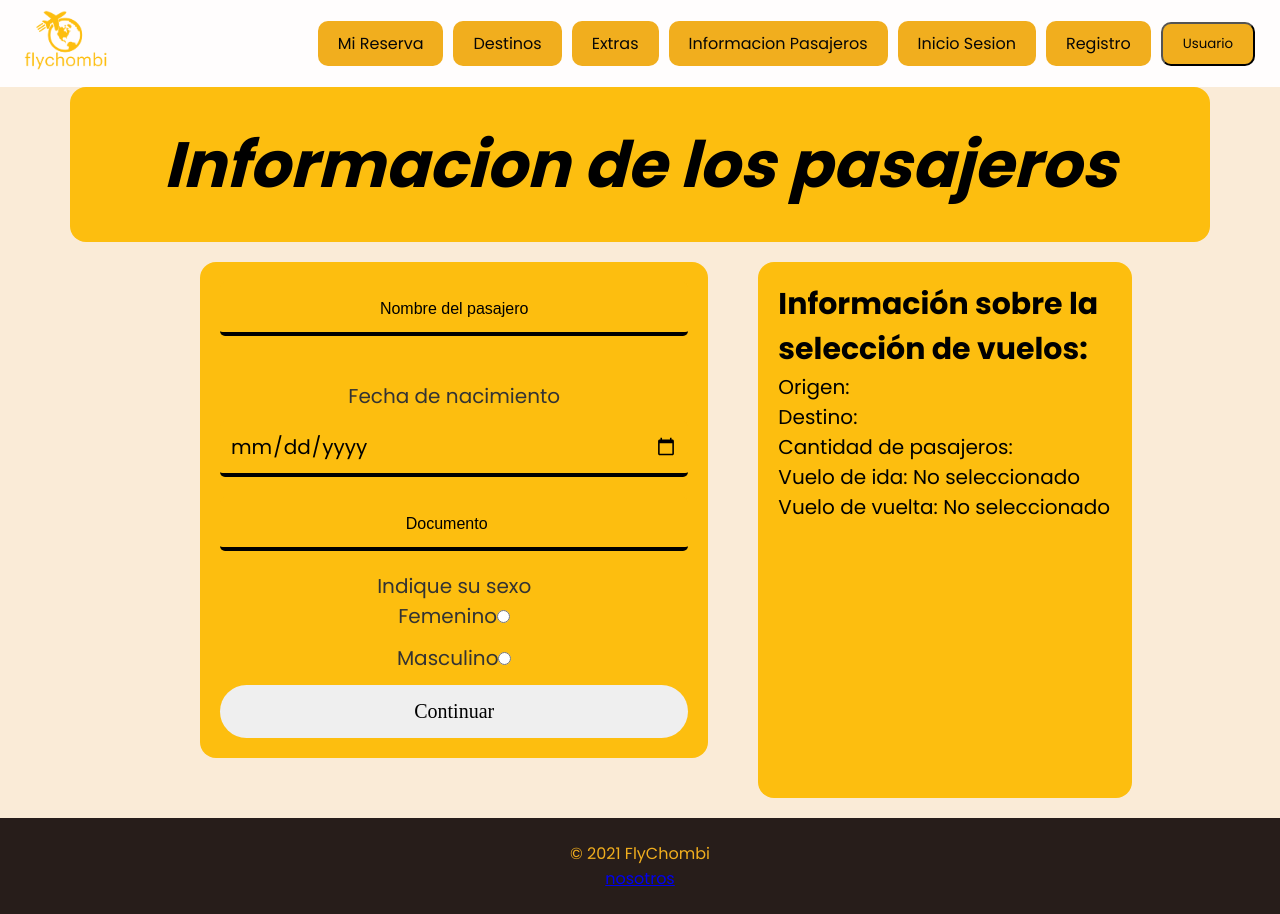
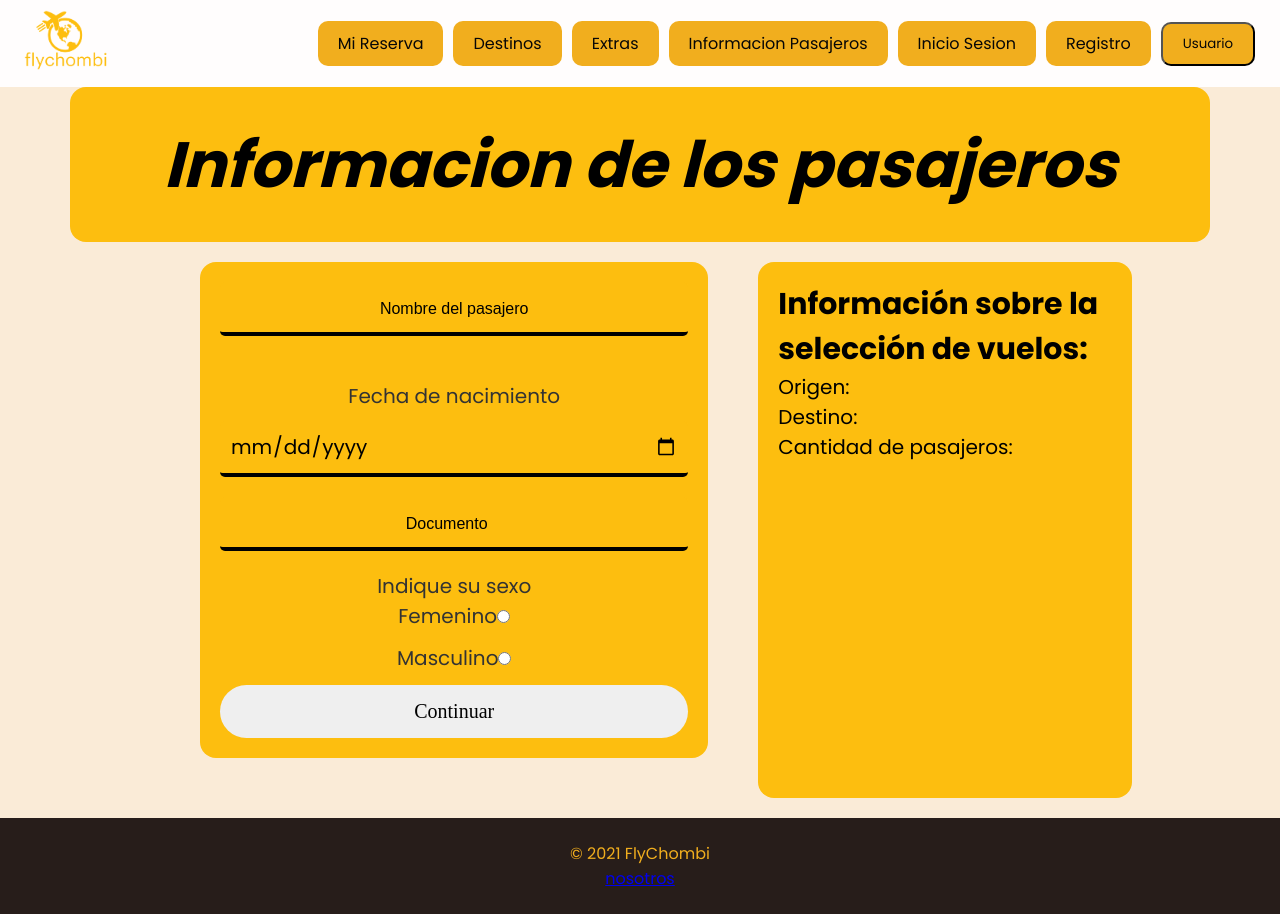
Before and after one commit to samyfontes/flychombi, a React (Create React App) app: page /informacion-pasajeros in a window 1280 px wide. Built offline with nearby package versions, Linux system fonts and the light colour scheme.

Commit message:
resumen de vuelo en iformacion de de usuarios completo

```diff
--- a/src/pages/InfoPasajeros.js
+++ b/src/pages/InfoPasajeros.js
@@ -60,8 +60,11 @@ const InformacionPasajeros = () => {
                         <p>Origen: {selectedOrigin}</p>
                         <p>Destino: {selectedDestination}</p>
                         <p>Cantidad de pasajeros: {passengerCount}</p>
-                        <p>Vuelo de ida: {selectedOutboundFlight ? selectedOutboundFlight.name : 'No seleccionado'}</p>
-                        <p>Vuelo de vuelta: {selectedReturnFlight ? selectedReturnFlight.name : 'No seleccionado'}</p>
+                        {selectedOutboundFlight && <p>Precio del vuelo de ida: ${selectedOutboundFlight.flight_price}</p>}
+                        {selectedOutboundFlight && <p>Fecha del vuelo de ida: {selectedOutboundFlight.flight_price}</p>}
+                        {selectedReturnFlight && <p>Precio del vuelo de vuelta: ${selectedReturnFlight.price}</p>}
+                        {selectedReturnFlight && <p>Fecha del vuelo de vuelta: {selectedReturnFlight.flight_date}</p>}
+
                     </div>
                 </div>
             </section>
```
